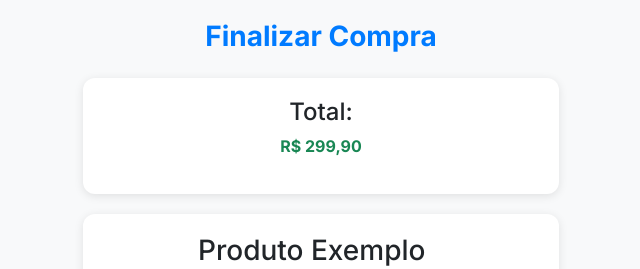
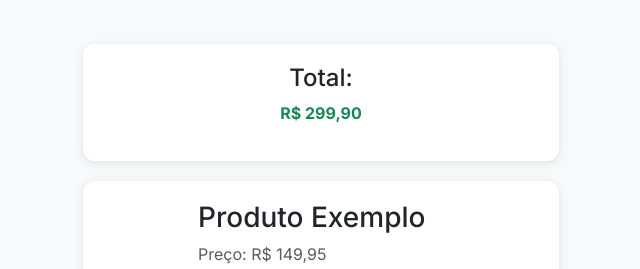
Before and after one commit to devrenanferrari/bytepay, a Flask app: template public/checkout/templates/checkout.html in a window 1280 px wide. Shown: the top 269 px of the page, without its empty margins (319-959 px from the left). Run offline with Flask 3, Linux system fonts and the light colour scheme; the template is opened without the code that fills it, so the values that code supplies are empty; some libraries are stand-ins or nearby versions.

Commit message:
Update checkout.html

```diff
--- a/public/checkout/templates/checkout.html
+++ b/public/checkout/templates/checkout.html
@@ -61,7 +61,6 @@
 <body>
     <div class="container">
         <div class="header text-center mb-4">
-            <h1>Finalizar Compra</h1>
         </div>
 
         <!-- Total Information -->
```
